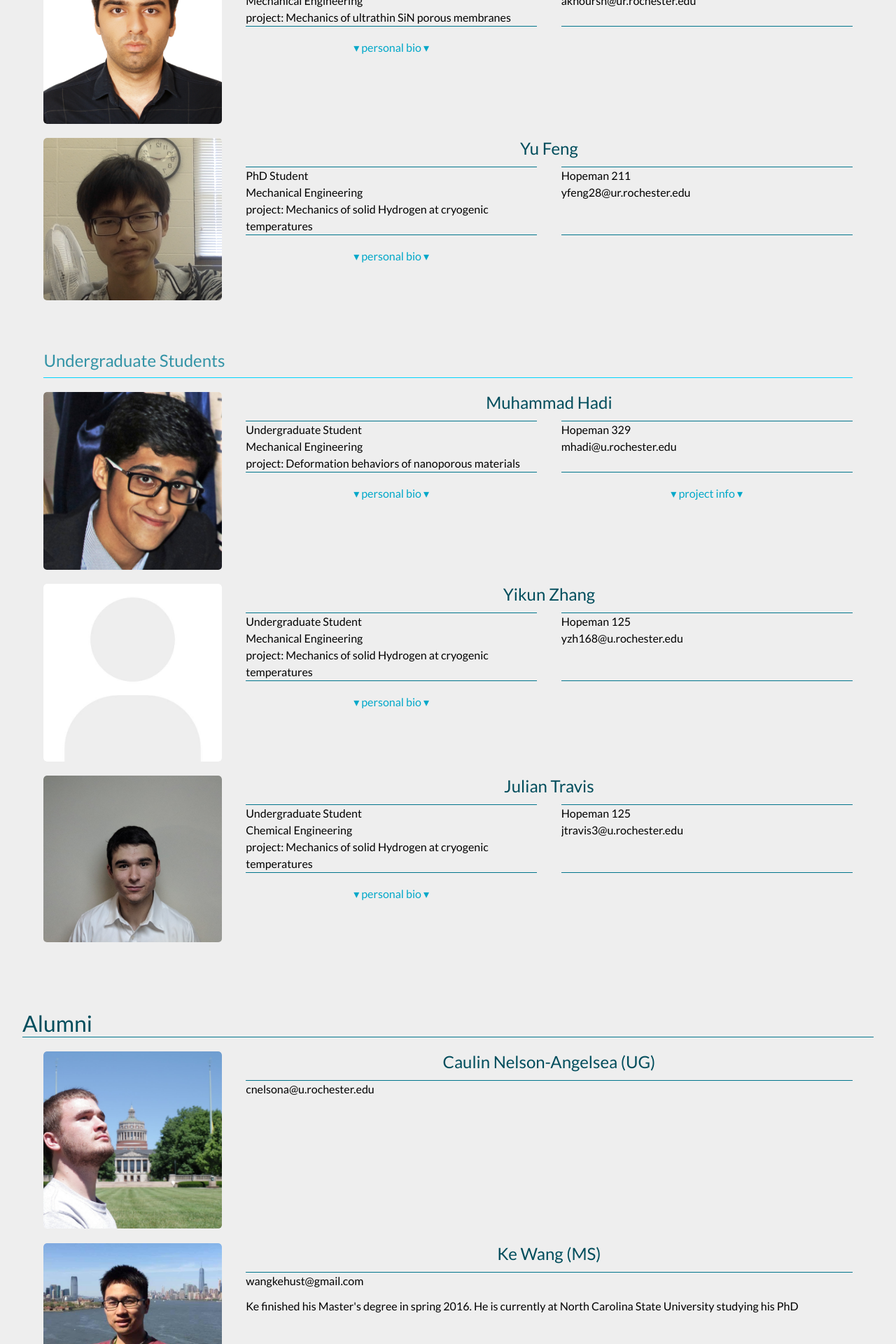
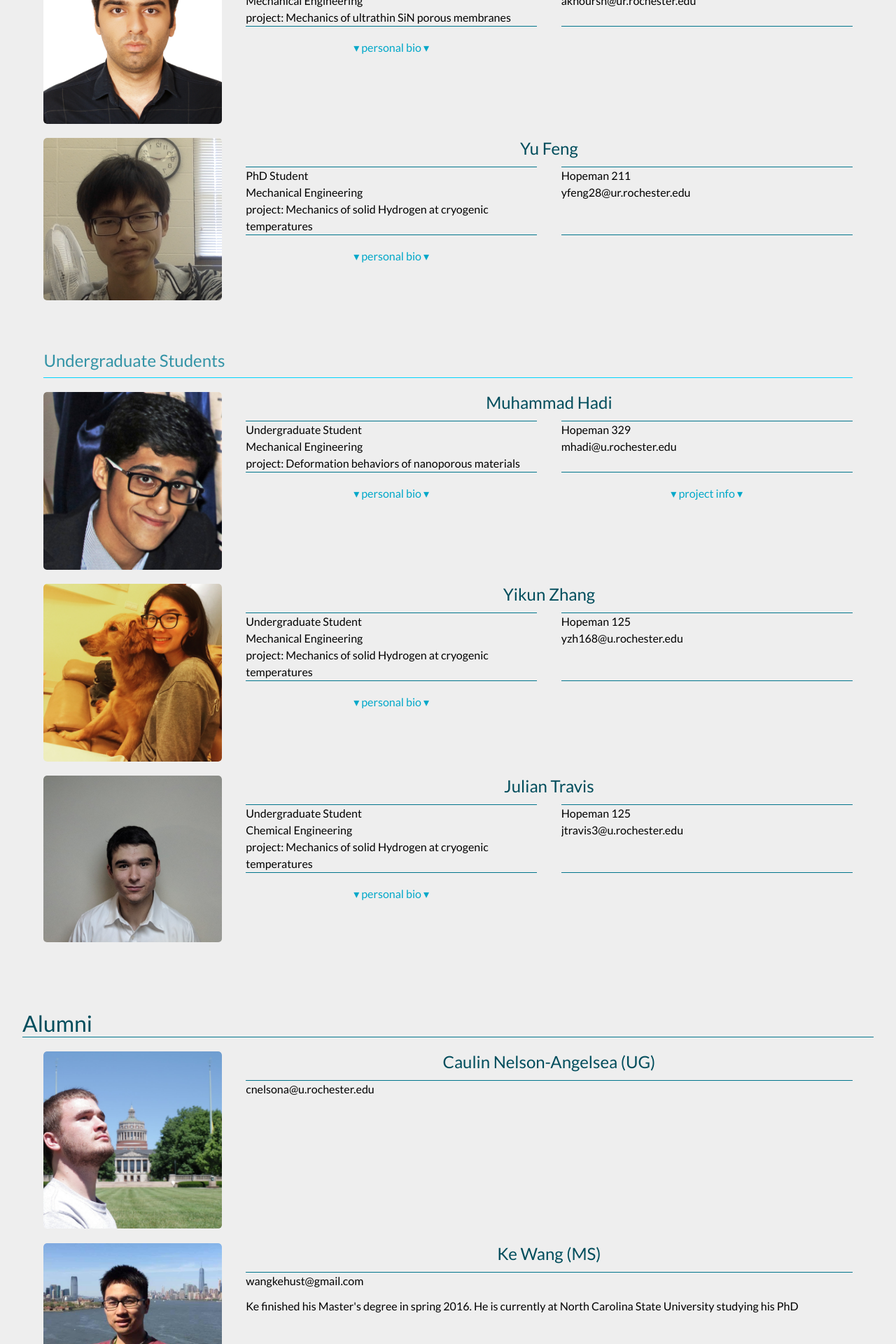
Before and after one commit to niaz60/website, a Jekyll site: the page built from people.md, in a window 1280 px wide. Shown: the part 1741-3661 px from the top of the page at 70% size. Built offline with Jekyll 4.4.1, drawn with Linux system fonts in a browser that asks for light colours.

Commit message:
Your message goes here

```diff
--- a/_data/people/undergrad.yml
+++ b/_data/people/undergrad.yml
@@ -36,7 +36,7 @@ I really enjoy writing, and I can never say no to a good iced latte out on the E
   link_text:
   link_value:
   email: yzh168@u.rochester.edu
-  #pic: Yikun.JPG
+  pic: Yikun.jpg
   project: Mechanics of solid Hydrogen at cryogenic temperatures
   #project_desc: "Phase transformation mechanisms in metallic nanoparticles."
   personal_desc: "Yikun is currently an undergraduate student at the University of Rochester. She is interested in the mechanical properties of materials and loves mechanical fabrication. She wants to work in the field of functional design in the future. She has a golden retriever, and she loves all kinds of dogs."
@@ -48,7 +48,7 @@ I really enjoy writing, and I can never say no to a good iced latte out on the E
   link_text:
   link_value:
   email: jtravis3@u.rochester.edu
-  pic: Julian.JPG
+  pic: Julian.jpg
   project: Mechanics of solid Hydrogen at cryogenic temperatures
   #project_desc: "Phase transformation mechanisms in metallic nanoparticles."
   personal_desc: " I am currently a chemical engineering student in the class of 2020 at the University of Rochester. I am from central Massachusetts close to Boston. Due to my interest in simulations, I joined the lab in the summer of 2018 where I am researching the mechanics of solid hydrogen. "
```
Also changed, not shown: 2 other files.
